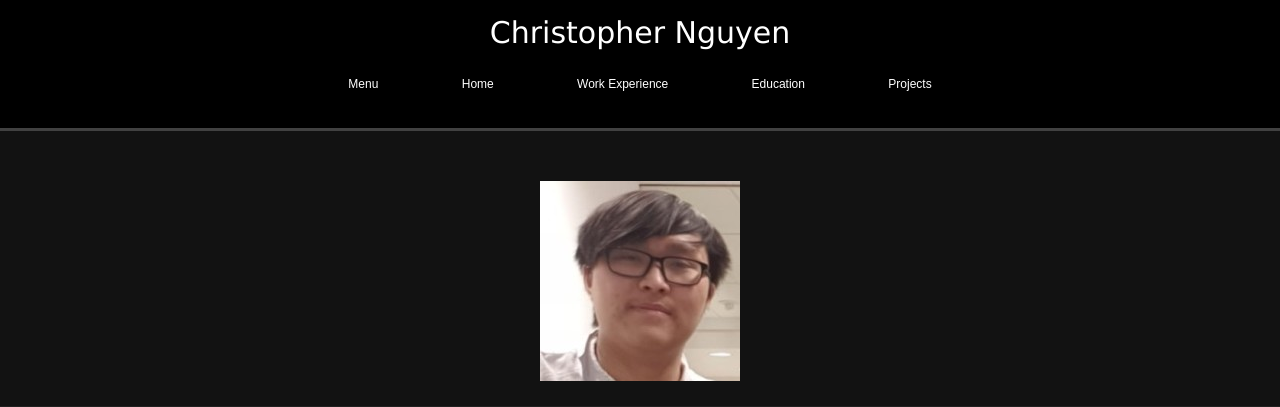
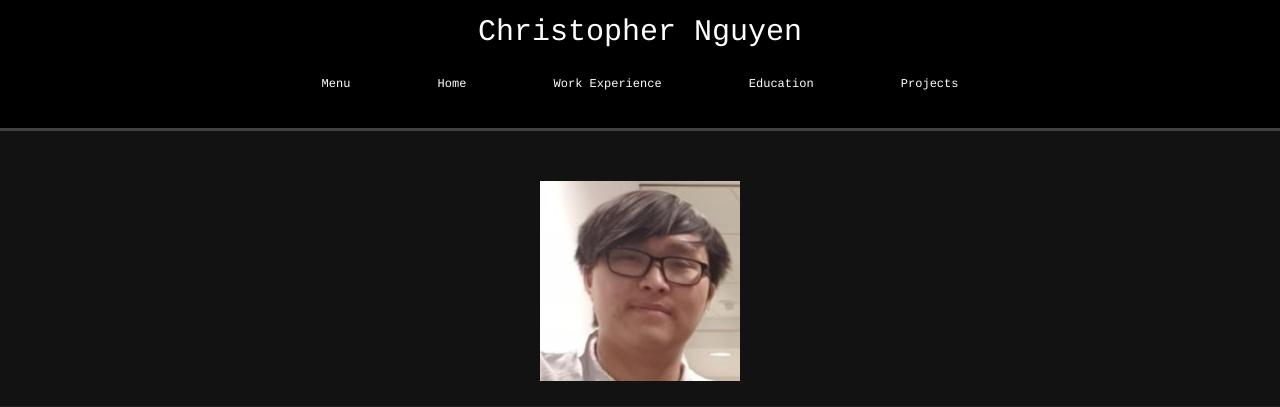
Before and after one commit to ZenonZeni/My-Personal-Website, a PHP site: page /Home.html in a window 1280 px wide. Shown: the top 407 px of the page. Run offline with PHP 8.4, Linux system fonts and the light colour scheme.

Commit message:
Css font changes

```diff
--- a/Css/default.css
+++ b/Css/default.css
@@ -33,7 +33,7 @@ a:link{
 /*-This is the template for the First top bar-*/
 .MyNameBar{
   padding-top: 10px;
-  font-family: Verdana, sans-serif;
+  font-family:courier,arial,helvetica;
   padding-bottom: 10px;
   font-size:2vw;
   background-color: #000000;
@@ -48,7 +48,7 @@ a:link{
   margin:0;
   padding:0;
   padding-bottom: 25px;
-  font-family: Arial, Helvetica, sans-serif;
+  font-family:courier,arial,helvetica;
   background-color: #000000;
   height:auto;
   width: 100%;
```
